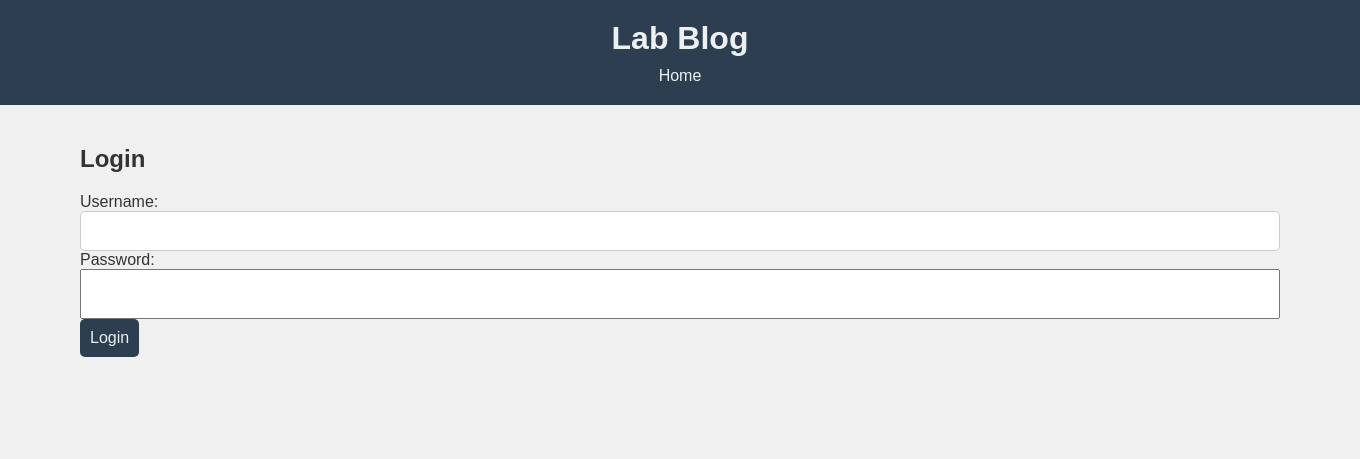
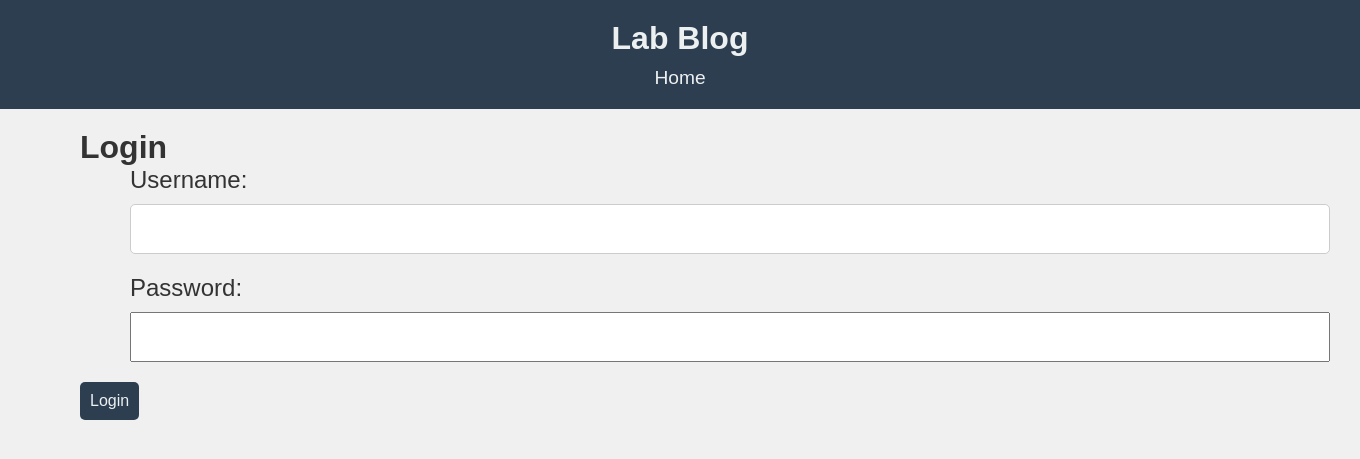
Before and after one commit to LoNebula/Laboratory-blog-flask, a Flask app: page /login in a window 1360 px wide. Shown: the top 459 px of the page. Run offline with Flask 3, Linux system fonts and the light colour scheme.

Commit message:
Add files via upload

```diff
--- a/static/css/styles.css
+++ b/static/css/styles.css
@@ -19,8 +19,14 @@ header h1 {
     font-size: 2em;
 }
 
+h2{
+    margin: 0;
+    font-size: 2em;
+}
+
 nav {
     margin-top: 10px;
+    font-size: 1.2rem;
 }
 
 nav a {
@@ -37,6 +43,22 @@ main {
     padding: 20px;
     max-width: 1200px;
     margin: 0 auto;
+}
+
+img{
+    max-width: 100%;
+}
+
+video{
+    max-width: 100%;
+}
+
+audio{
+    max-width: 100%;
+}
+
+iframe{
+    max-width: 100%;
 }
 
 .flash {
@@ -83,11 +105,7 @@ button {
     padding: 10px;
     border: 1px solid #ccc;
     border-radius: 5px;
-}
-
-input[type="text"] {
-    width: 100%;
-    box-sizing: border-box;
+    font
 }
 
 #thumnail{
@@ -111,10 +129,18 @@ input[type="text"] {
     height: 500px;
 }
 
+#username,
 #password{
     width: 100%;
     box-sizing: border-box;
     height: 50px;
+    margin: 10px 50px 20px;
+}
+
+#username_string,
+#password_string {
+    font-size: 1.5em;
+    margin: 10px 50px 20px;
 }
 
 button {
@@ -125,7 +151,7 @@ button {
 }
 
 button:hover {
-    background-color: #34495e;
+    background-color: #0f7be8;
 }
 
 /* メディアクエリでレスポンシブ対応 */
```
